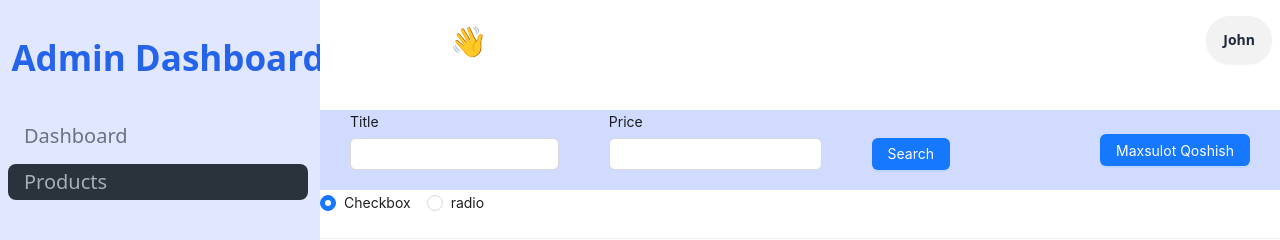
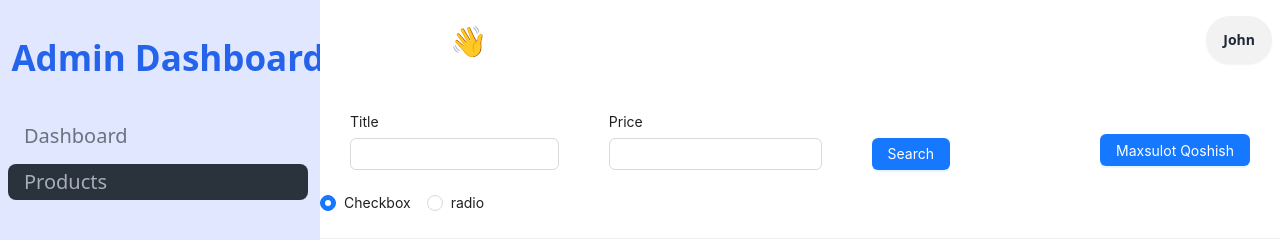
Before and after one commit to Ibrohimbek-Muhammadmusayev/8-7-dars, a React (Vite) app: page /products in a window 1280 px wide. Shown: the top 240 px of the page. Built offline with nearby package versions, Linux system fonts and the light colour scheme; no server answers; sample sign-in values are in the browser's storage.

Commit message:
yangilandi

```diff
--- a/src/pages/products/index.tsx
+++ b/src/pages/products/index.tsx
@@ -5,7 +5,7 @@ import { Button, Form, Input } from 'antd';
 export default function Products(){
     return (
         <div>
-            <div className="w-full px-[30px] flex justify-between items-center h-[80px] bg-primary-content">
+            <div className="w-full px-[30px] flex justify-between items-center h-[80px] bg-white">
                 <Form
                     className="flex gap-[50px]"
                     name="wrap"
```
